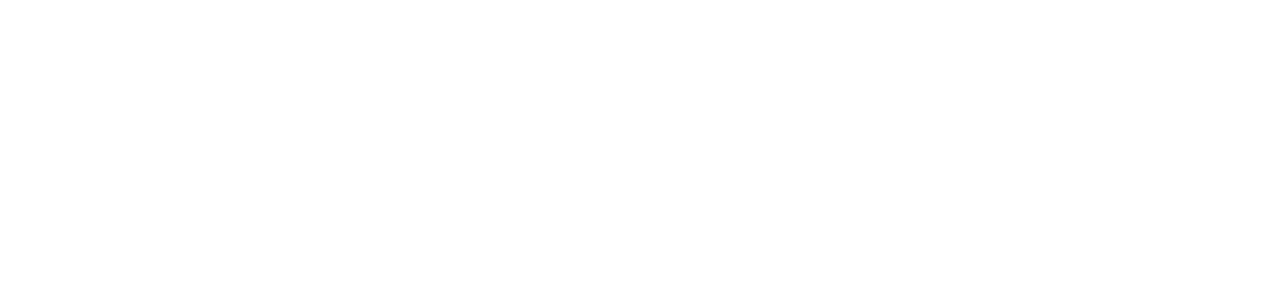
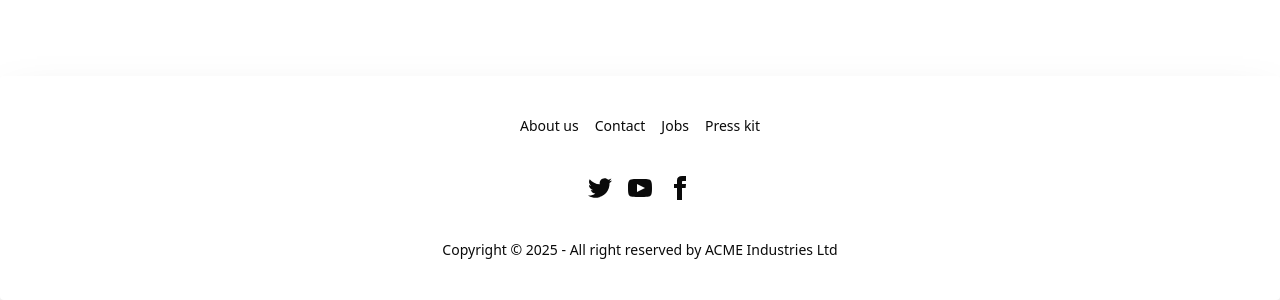
Before and after one commit to lukmanxpert/book-college, a Next.js app: page / in a window 1280 px wide. Shown: the part 820-1120 px from the top of the page. Before the commit the page ends 896 px from the top, so only its background shows below. Built offline with nearby package versions, Linux system fonts and the light colour scheme; no server answers.

Commit message:
added footer

```diff
--- a/package.json
+++ b/package.json
@@ -33,6 +33,7 @@
   "devDependencies": {
     "@eslint/eslintrc": "^3",
     "@tailwindcss/postcss": "^4",
+    "daisyui": "^5.0.46",
     "eslint": "^9",
     "eslint-config-next": "15.3.5",
     "tailwindcss": "^4",
--- a/src/app/(pages)/layout.jsx
+++ b/src/app/(pages)/layout.jsx
@@ -1,3 +1,4 @@
+import Footer from '@/components/footer/Footer'
 import Navigation from '@/components/navigation/Navigation'
 import React from 'react'
 
@@ -10,6 +11,9 @@ export default function PageLayout({ children }) {
             <div className='p-4'>
                 {children}
             </div>
+            <div>
+                <Footer />
+            </div>
         </div>
     )
 }
--- a/src/app/globals.css
+++ b/src/app/globals.css
@@ -1,6 +1,6 @@
 @import "tailwindcss";
 @import "tw-animate-css";
-
+@plugin "daisyui";
 @custom-variant dark (&:is(.dark *));
 
 @theme inline {
--- /dev/null
+++ b/src/components/footer/Footer.jsx
@@ -0,0 +1,54 @@
+import React from 'react'
+
+export default function Footer() {
+    return (
+        <footer className="footer footer-horizontal footer-center shadow-2xl rounded p-10">
+            <nav className="grid grid-flow-col gap-4">
+                <a className="link link-hover">About us</a>
+                <a className="link link-hover">Contact</a>
+                <a className="link link-hover">Jobs</a>
+                <a className="link link-hover">Press kit</a>
+            </nav>
+            <nav>
+                <div className="grid grid-flow-col gap-4">
+                    <a>
+                        <svg
+                            xmlns="http://www.w3.org/2000/svg"
+                            width="24"
+                            height="24"
+                            viewBox="0 0 24 24"
+                            className="fill-current">
+                            <path
+                                d="M24 4.557c-.883.392-1.832.656-2.828.775 1.017-.609 1.798-1.574 2.165-2.724-.951.564-2.005.974-3.127 1.195-.897-.957-2.178-1.555-3.594-1.555-3.179 0-5.515 2.966-4.797 6.045-4.091-.205-7.719-2.165-10.148-5.144-1.29 2.213-.669 5.108 1.523 6.574-.806-.026-1.566-.247-2.229-.616-.054 2.281 1.581 4.415 3.949 4.89-.693.188-1.452.232-2.224.084.626 1.956 2.444 3.379 4.6 3.419-2.07 1.623-4.678 2.348-7.29 2.04 2.179 1.397 4.768 2.212 7.548 2.212 9.142 0 14.307-7.721 13.995-14.646.962-.695 1.797-1.562 2.457-2.549z"></path>
+                        </svg>
+                    </a>
+                    <a>
+                        <svg
+                            xmlns="http://www.w3.org/2000/svg"
+                            width="24"
+                            height="24"
+                            viewBox="0 0 24 24"
+                            className="fill-current">
+                            <path
+                                d="M19.615 3.184c-3.604-.246-11.631-.245-15.23 0-3.897.266-4.356 2.62-4.385 8.816.029 6.185.484 8.549 4.385 8.816 3.6.245 11.626.246 15.23 0 3.897-.266 4.356-2.62 4.385-8.816-.029-6.185-.484-8.549-4.385-8.816zm-10.615 12.816v-8l8 3.993-8 4.007z"></path>
+                        </svg>
+                    </a>
+                    <a>
+                        <svg
+                            xmlns="http://www.w3.org/2000/svg"
+                            width="24"
+                            height="24"
+                            viewBox="0 0 24 24"
+                            className="fill-current">
+                            <path
+                                d="M9 8h-3v4h3v12h5v-12h3.642l.358-4h-4v-1.667c0-.955.192-1.333 1.115-1.333h2.885v-5h-3.808c-3.596 0-5.192 1.583-5.192 4.615v3.385z"></path>
+                        </svg>
+                    </a>
+                </div>
+            </nav>
+            <aside>
+                <p>Copyright © {new Date().getFullYear()} - All right reserved by ACME Industries Ltd</p>
+            </aside>
+        </footer>
+    )
+}
```
Also changed, not shown: 1 other file (tests, documents, lock files or other folders).
